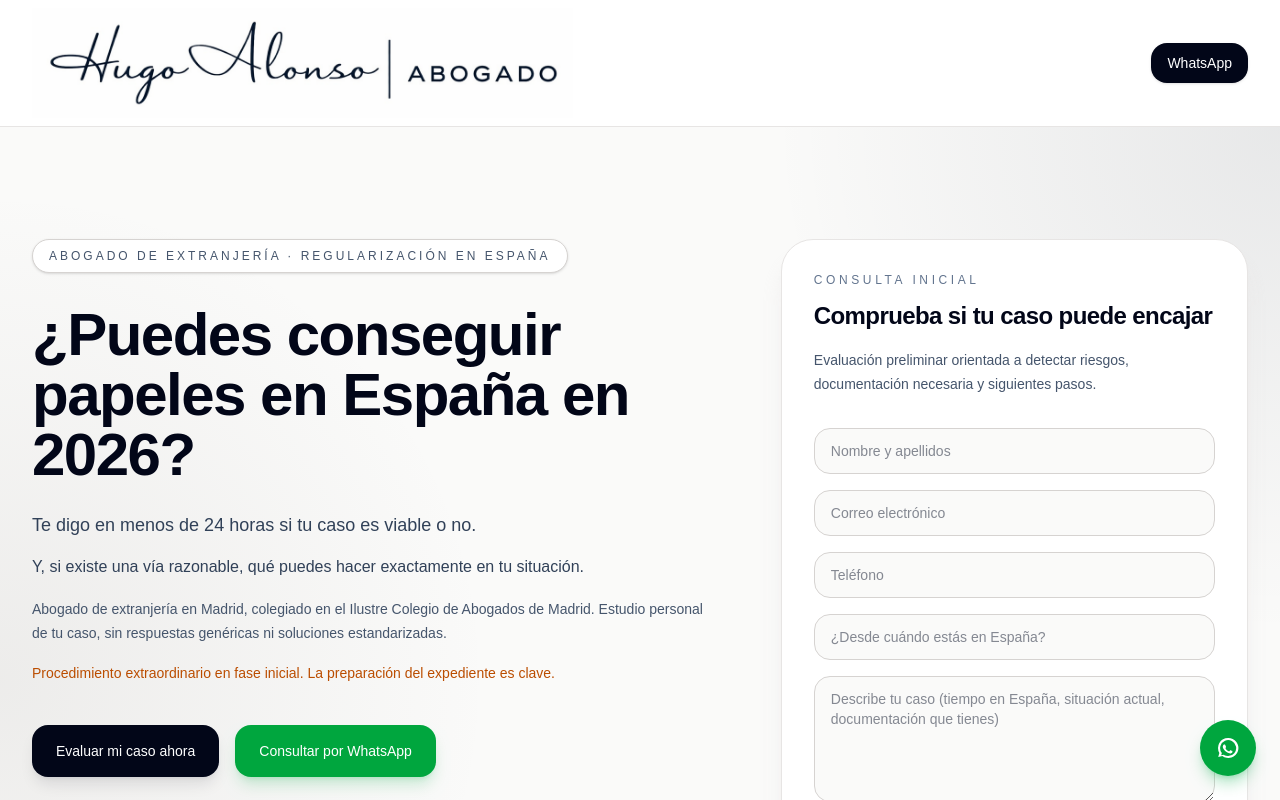
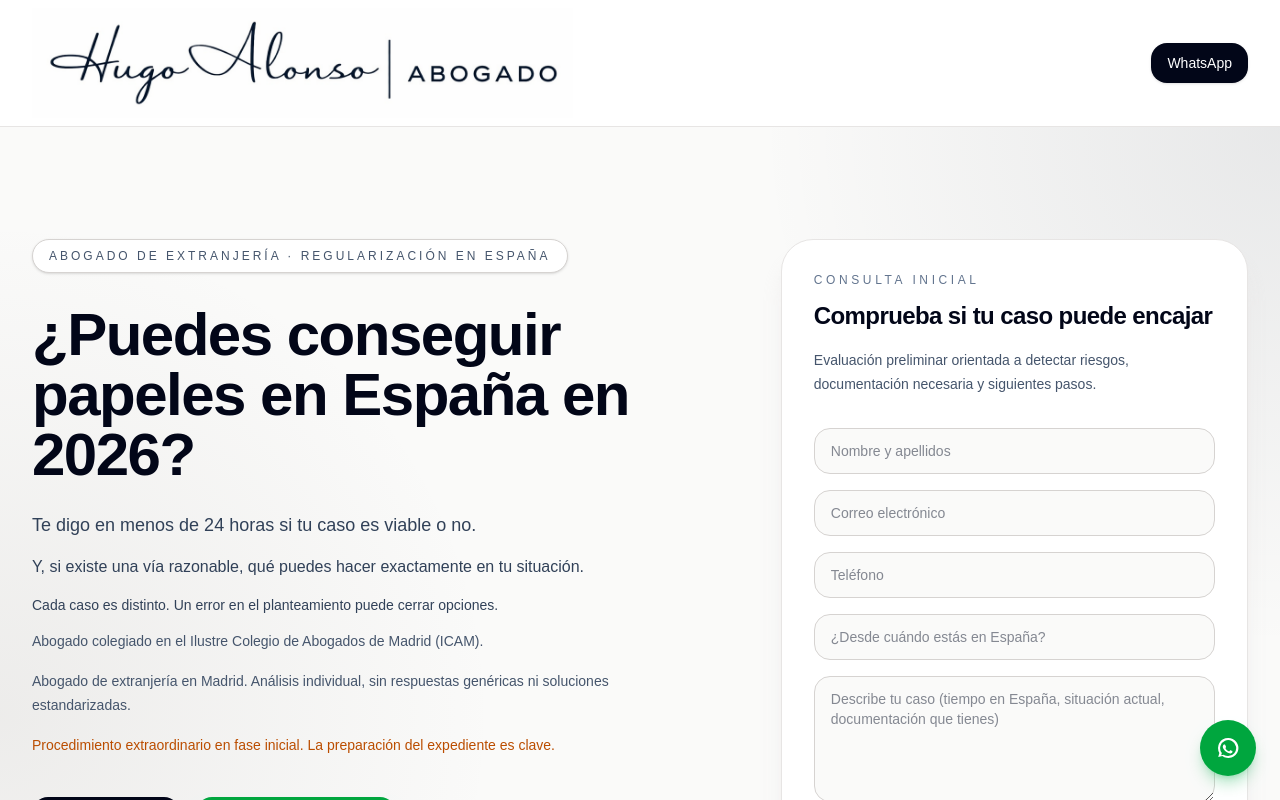
Before and after one commit to HugoAG73/hugo-alonso-web, a Next.js app: page / in a window 1280 px wide. Shown: the top 800 px of the page. Built offline with nearby package versions, Linux system fonts and the light colour scheme.

Commit message:
Integrados cambios premium sin recortar la home

```diff
--- a/app/page.tsx
+++ b/app/page.tsx
@@ -108,10 +108,17 @@ export default function Home() {
               Y, si existe una vía razonable, qué puedes hacer exactamente en tu situación.
             </p>
 
+            <p className="mt-3 max-w-2xl text-sm leading-6 text-slate-700">
+              Cada caso es distinto. Un error en el planteamiento puede cerrar opciones.
+            </p>
+
+            <p className="mt-3 max-w-2xl text-sm leading-6 text-slate-600">
+              Abogado colegiado en el Ilustre Colegio de Abogados de Madrid (ICAM).
+            </p>
+
             <p className="mt-4 max-w-2xl text-sm leading-6 text-slate-600">
-              Abogado de extranjería en Madrid, colegiado en el Ilustre Colegio de
-              Abogados de Madrid. Estudio personal de tu caso, sin respuestas
-              genéricas ni soluciones estandarizadas.
+              Abogado de extranjería en Madrid. Análisis individual, sin
+              respuestas genéricas ni soluciones estandarizadas.
             </p>
 
             <p className="mt-4 max-w-2xl text-sm leading-6 text-amber-700">
@@ -124,7 +131,7 @@ export default function Home() {
                 href="#contacto"
                 className="inline-flex items-center justify-center rounded-2xl bg-slate-950 px-6 py-4 text-sm font-medium text-white shadow-lg shadow-slate-900/10 transition hover:-translate-y-0.5"
               >
-                Evaluar mi caso ahora
+                Evaluar mi caso
               </a>
 
               <a
@@ -242,8 +249,7 @@ export default function Home() {
               </p>
 
               <p className="text-xs leading-5 text-slate-500">
-                Consulta confidencial. No se compartirán tus datos con terceros
-                salvo obligación legal.
+                Consulta confidencial. No se compartirán tus datos con terceros salvo obligación legal.
               </p>
 
               <label className="flex items-start gap-2 text-sm text-slate-600">
```
